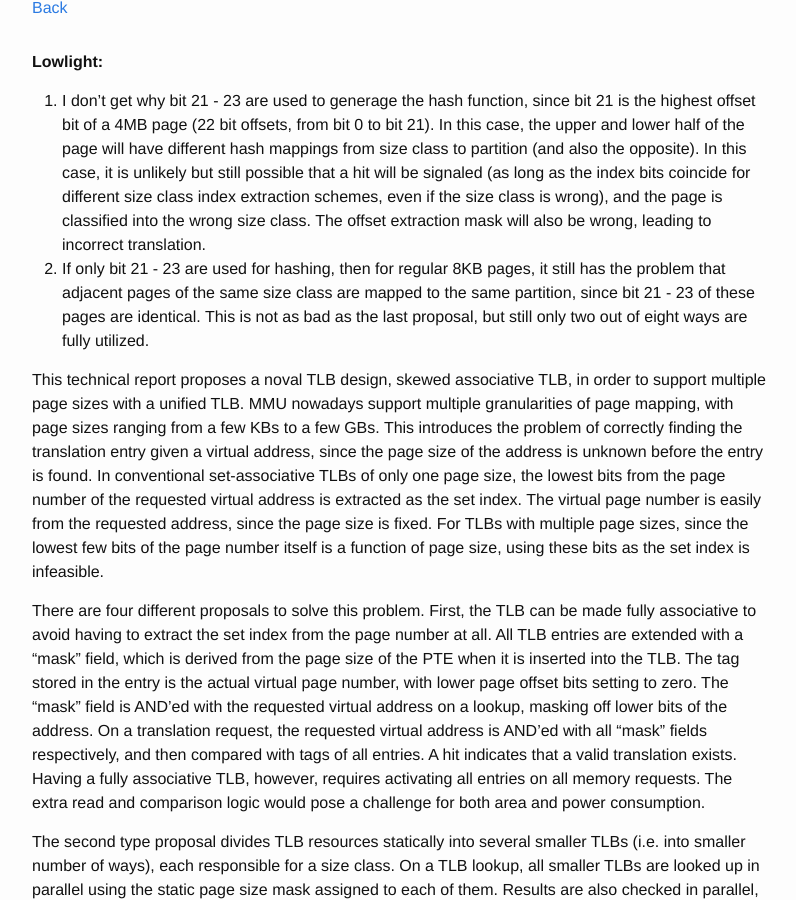
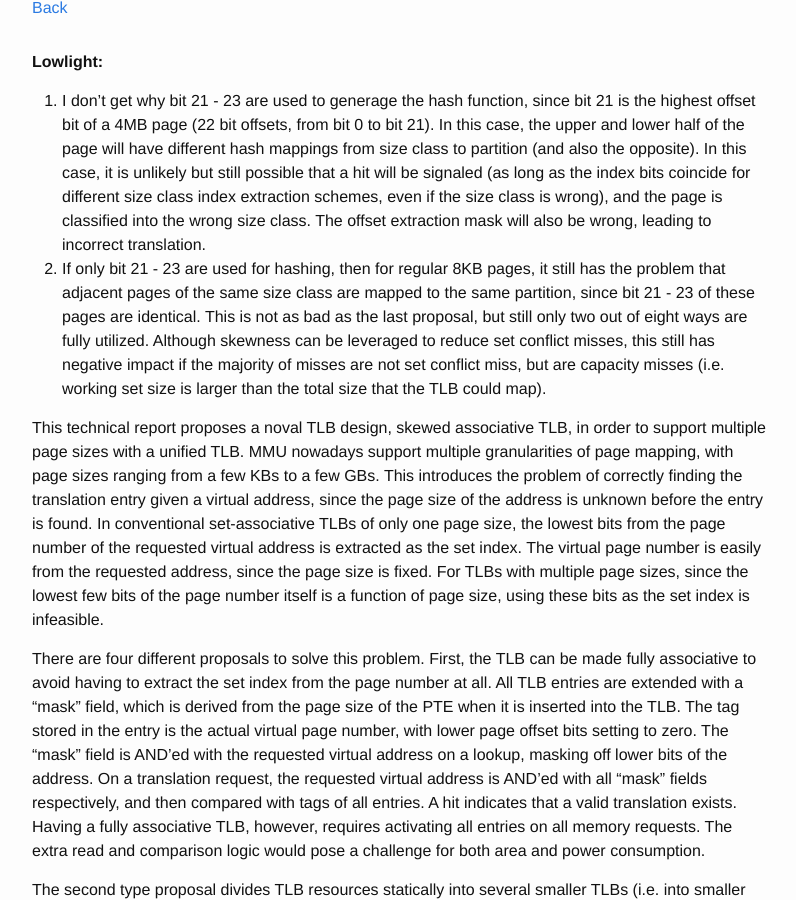
Before and after one commit to wangziqi2013/wangziqi2013.github.io, a Jekyll site: the page built from _posts/2020-06-21-skewed-tlb.markdown, in a window 1280 px wide and 900 px high, scrolled down 442 px. Shown: the whole window, without its empty margins (238-1034 px from the left). Built offline with Jekyll 4.4.1, drawn with Linux system fonts in a browser that asks for light colours.

Commit message:
Adding lowlight

```diff
--- a/_posts/2020-06-21-skewed-tlb.markdown
+++ b/_posts/2020-06-21-skewed-tlb.markdown
@@ -24,6 +24,9 @@ version_mgmt:
 2. If only bit 21 - 23 are used for hashing, then for regular 8KB pages, it still has the problem that adjacent pages
    of the same size class are mapped to the same partition, since bit 21 - 23 of these pages are identical. This
    is not as bad as the last proposal, but still only two out of eight ways are fully utilized.
+   Although skewness can be leveraged to reduce set conflict misses, this still has negative impact if the majority of
+   misses are not set conflict miss, but are capacity misses (i.e. working set size is larger than the total size
+   that the TLB could map).
 
 This technical report proposes a noval TLB design, skewed associative TLB, in order to support multiple page sizes
 with a unified TLB. MMU nowadays support multiple granularities of page mapping, with page sizes ranging from a few KBs
```
